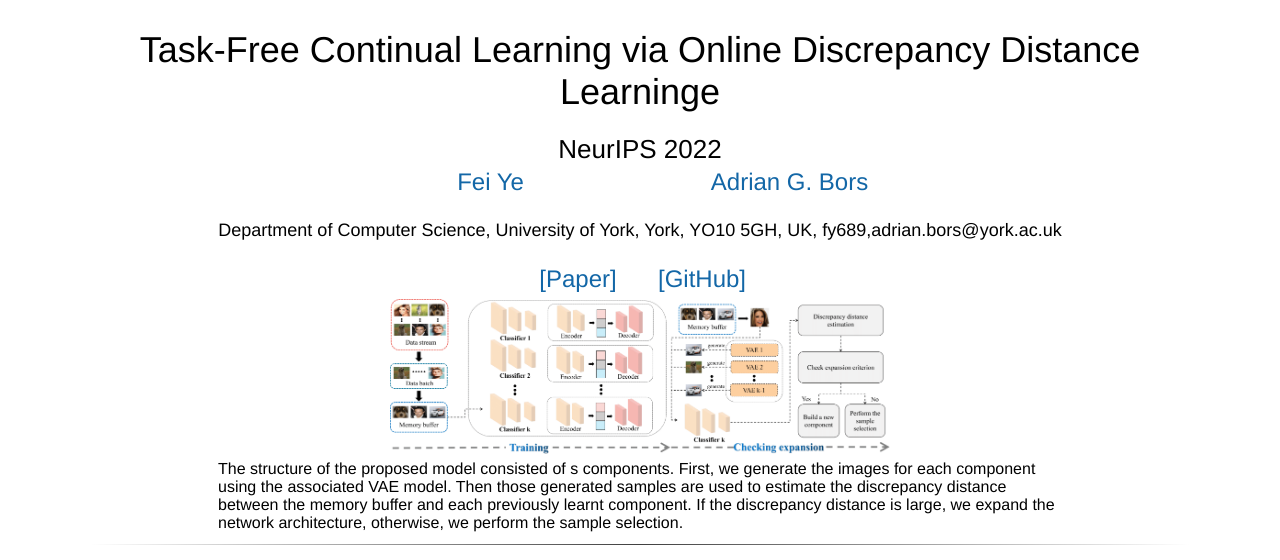
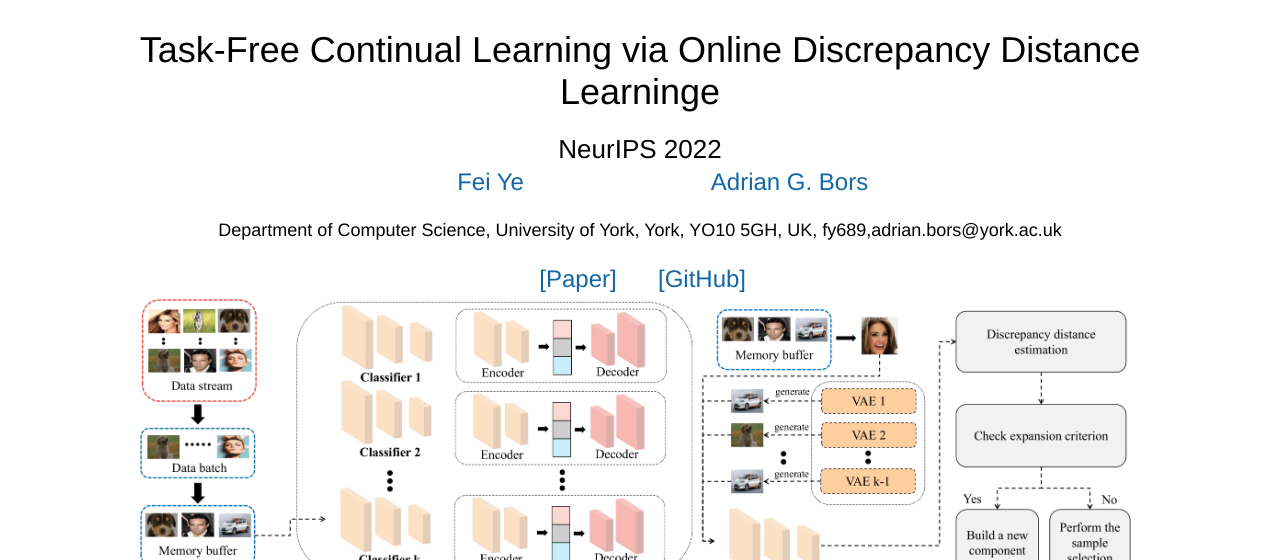
Before and after one commit to dtuzi123/ODDL, a plain HTML site: page index.html in a window 1280 px wide. Shown: the top 560 px of the page. Drawn offline with Linux system fonts and the light colour scheme; a script that the page names is missing; files whose address does not match are found by name.

Commit message:
Update index.html

```diff
--- a/index.html
+++ b/index.html
@@ -195,7 +195,7 @@
 			<tr>
 				<td width=260px>
 					<center>
-						<img class="round" style="width:500px" src="./ODDL_newStructure.png"/>
+						<img class="round" style="width:1000px" src="./ODDL_newStructure.png"/>
 					</center>
 				</td>
 			</tr>
@@ -203,7 +203,7 @@
 		<table align=center width=850px>
 			<tr>
 				<td>
-					The structure of the proposed model consisted of s components.  First, we generate the images for each component using the associated VAE model. Then those generated samples are used to estimate the discrepancy distance between the memory buffer and each previously learnt component. If the discrepancy distance is large, we expand the network architecture, otherwise, we perform the sample selection.
+					The structure of the proposed model consisted of k components.  First, we generate the images for each component using the associated VAE model. Then those generated samples are used to estimate the discrepancy distance between the memory buffer and each previously learnt component. If the discrepancy distance is large, we expand the network architecture, otherwise, we perform the sample selection.
 				</td>
 			</tr>
 		</table>
```
